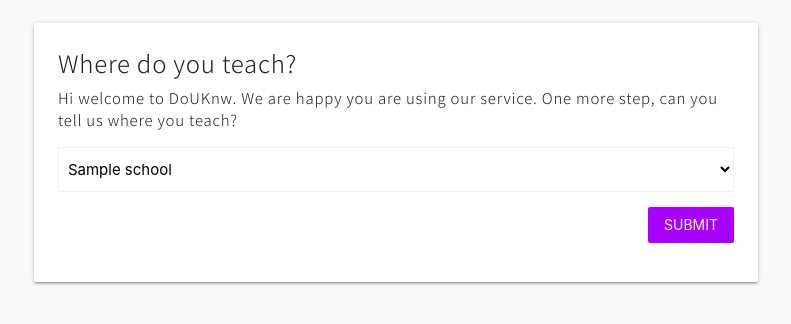
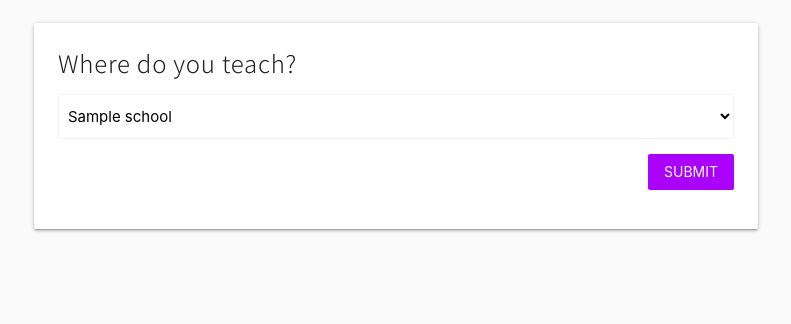
Before and after one commit to manu-febie/comp6343-web-app-development-and-security-project, a Flask app: page /u/school/ in a window 1280 px wide. Shown: the top 324 px of the page, without its empty margins (244-1035 px from the left). Run offline with Flask 2, Linux system fonts and the light colour scheme; tables that the repository leaves empty hold one stand-in row (values such as "Sample post").

Commit message:
nav.html and schools/create.html not picked up during last commit

```diff
--- a/flask/app/templates/includes/nav.html
+++ b/flask/app/templates/includes/nav.html
@@ -5,7 +5,7 @@
     <nav class="transparent">
         <div class="nav-wrapper container">
             <a href="{{ url_for('pages.educator_dashboard') }}" class="brand-logo" style="color:#aa00ff">
-                DoUKnw
+
             </a>
             <ul class="right">
                 <li><a href="{{ url_for('users.user_update') }}"><i class="material-icons purple-text text-accent-4">account_circle</i></a></li>
--- a/flask/app/templates/schools/create.html
+++ b/flask/app/templates/schools/create.html
@@ -10,8 +10,6 @@
             <div class="card"h>
                 <div class="card-content">
                     <span class="card-title">Where do you teach?</span>
-                    Hi welcome to <span >DoUKnw</span>. We are happy you are using our service.
-                    One more step, can you tell us where you teach?
                     <form action="" method="post">
                         {{ form.csrf_token }}
                         <div class="input-field">
```
